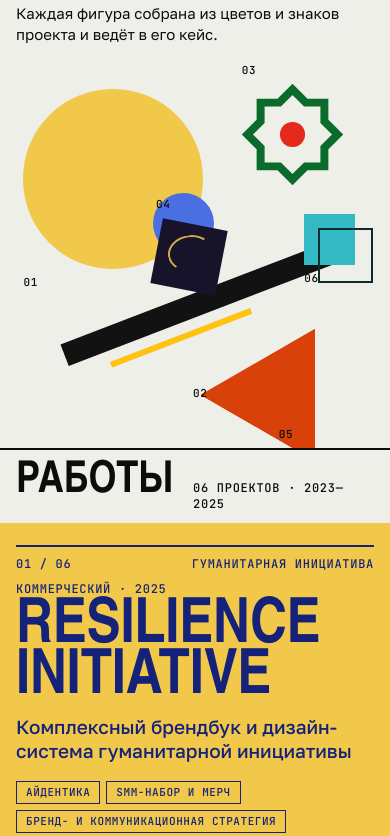
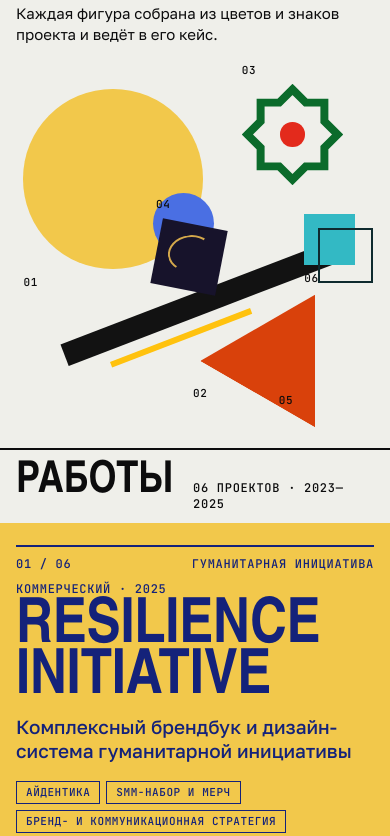
Before and after one commit to Arelman/portfolio, a plain HTML site: page index.html in a window 390 px wide. Shown: the part 711-1547 px from the top of the page. Drawn offline with Linux system fonts and the light colour scheme; a web font is replaced by a local one.

Commit message:
Мобильная композиция: треугольник поднят, чтобы нижняя вершина не обрезалась

```diff
--- a/index.html
+++ b/index.html
@@ -269,7 +269,7 @@ figcaption{font:500 11.5px/1.4 var(--mono);letter-spacing:.04em;text-transform:u
   .supre{aspect-ratio:1/1.34}
   .supre .cap{bottom:auto;top:14px;right:var(--gut);max-width:none}
   .s-ri{left:6%;top:31%;width:46%}.s-salt{left:14%;top:70%;width:74%;height:4.4%}.s-fas{left:62%;top:30%;width:26%}
-  .s-tme{left:40%;top:57%;width:17%}.s-sk{left:56.5%;top:75.5%;width:34%}.s-kp{left:78%;top:55%;width:13%}
+  .s-tme{left:40%;top:57%;width:17%}.s-sk{left:56.5%;top:69%;width:34%}.s-kp{left:78%;top:55%;width:13%}
   .sh .lb{font-size:11px}.sh .lb em{display:none}.s-salt .lb{top:420%;left:48%}
   .poster .row,.poster.flip .row{grid-template-columns:1fr}.poster.flip .pic{order:0}
   .t-xl h3,.t-xl.chd h1{font-size:44vw}.t-l h3,.t-l.chd h1{font-size:23vw}.t-m h3,.t-m.chd h1{font-size:19vw}.t-s h3,.t-s.chd h1{font-size:16vw}
```
